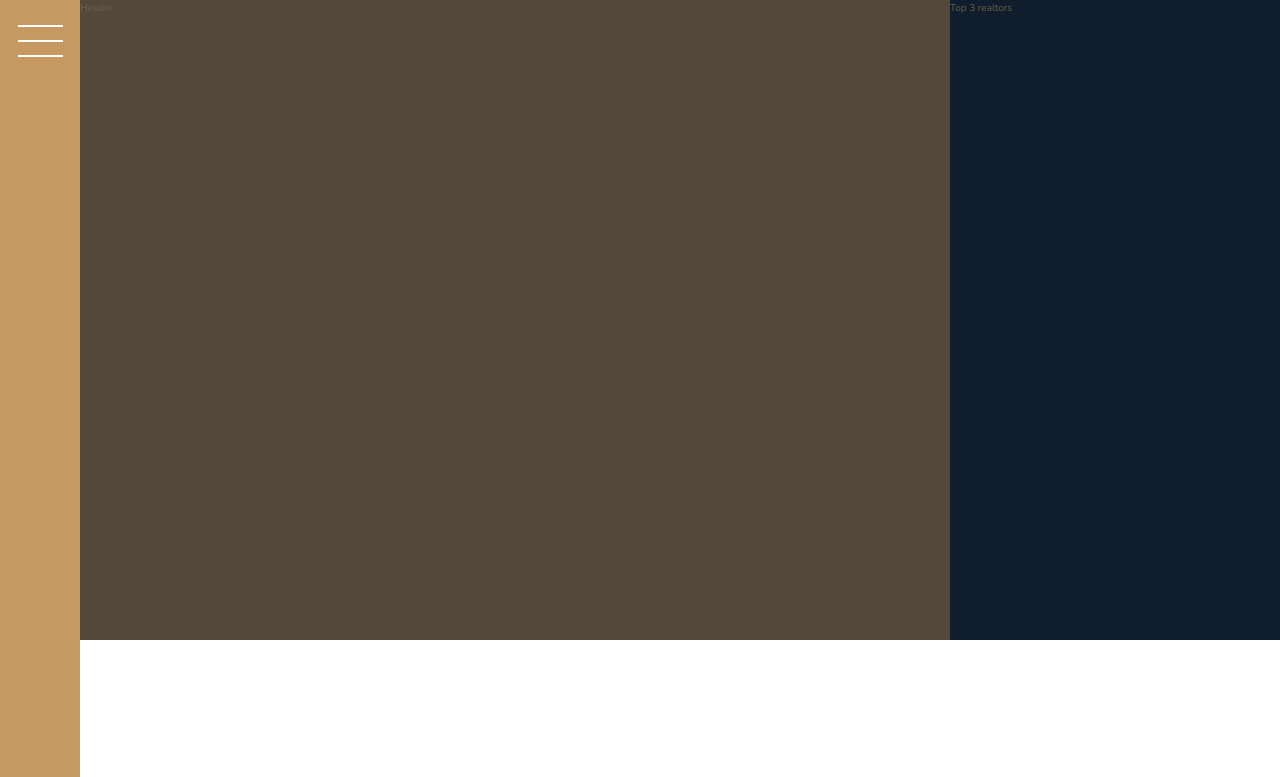
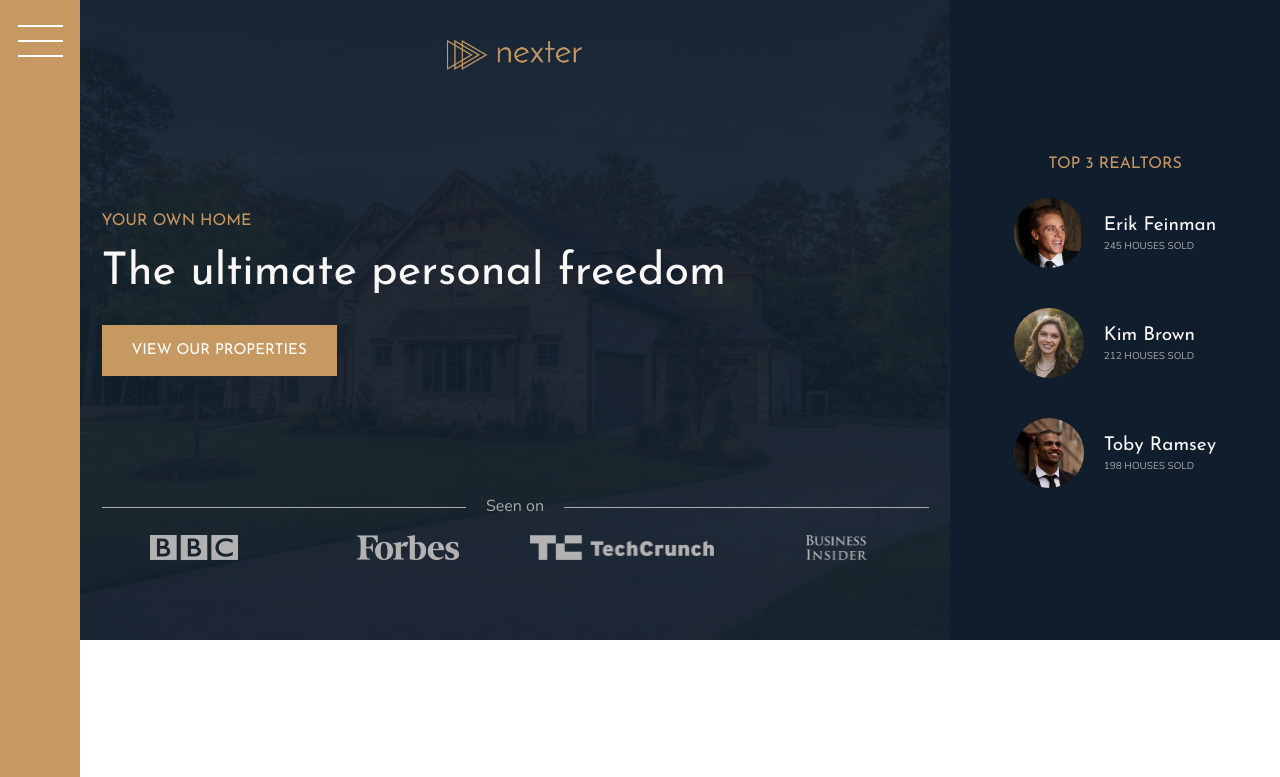
Before and after one commit to jaru66aru/ja.nexter, a website: page index.html in a window 1280 px wide. Shown: the top 777 px of the page. Drawn offline with nearby package versions, Linux system fonts and the light colour scheme.

Commit message:
Building the Header & Realtors Section

```diff
--- a/index.html
+++ b/index.html
@@ -16,10 +16,37 @@
             <button class="nav-btn"></button>
         </div>
         <header class="header">
-            Header
+            <img src="img/logo.png" alt="Nexter logo" class="header__logo">
+            <h3 class="heading-3">Your own home</h3>
+            <h1 class="heading-1">The ultimate personal freedom</h1>
+            <button class="btn header__btn">View our properties</button>
+            <div class="header__seenon-text">Seen on</div>
+            <div class="header__seenon-logos">
+                <img src="img/logo-bbc.png" alt="Seen on logo 1">
+                <img src="img/logo-forbes.png" alt="Seen on logo 2">
+                <img src="img/logo-techcrunch.png" alt="Seen on logo 3">
+                <img src="img/logo-bi.png" alt="Seen on logo 4">
+            </div>
         </header>
-        <div class="realtor">
-            Top 3 realtors
+        <div class="realtors">
+            <h3 class="heading-3">Top 3 realtors</h3>
+            <div class="realtors__list">
+                <img src="img/realtor-1.jpeg" alt="Realtor 1" class="realtors__img">
+                <div class="realtors__details">
+                    <h4 class="heading-4 heading-4--light">Erik Feinman</h4>
+                    <p class="realtors__sold">245 houses sold</p>
+                </div>
+                <img src="img/realtor-2.jpeg" alt="Realtor 2" class="realtors__img">
+                <div class="realtors__details">
+                    <h4 class="heading-4 heading-4--light">Kim Brown</h4>
+                    <p class="realtors__sold">212 houses sold</p>
+                </div>
+                <img src="img/realtor-3.jpeg" alt="Realtor 3" class="realtors__img">
+                <div class="realtors__details">
+                    <h4 class="heading-4 heading-4--light">Toby Ramsey</h4>
+                    <p class="realtors__sold">198 houses sold</p>
+                </div>
+            </div>
         </div>
         <section class="features">
             <div class="feature">
--- a/sass/_header.scss
+++ b/sass/_header.scss
@@ -1,4 +1,52 @@
 .header {
-    background-color: $color-grey-dark-1;
     grid-column: full-start / col-end 6 ;
+    background-image: linear-gradient(rgba($color-secondary, .93), rgba($color-secondary, .93)), url(../img/hero.jpeg);
+    background-size: cover;
+    background-position: center;
+    padding: 8rem;
+    padding-top: 4rem;
+
+    display: grid;
+    grid-template-rows: 1fr min-content 6rem 1fr;
+    grid-template-columns: max-content;
+    grid-row-gap: 1.5rem;
+    justify-content: center;
+    &__logo {
+        height: 3rem;
+        justify-self: center;
+    }
+
+    &__btn {
+        align-self: start;
+        justify-self: start;
+    }
+
+    &__seenon-text {
+        display: grid;
+        grid-template-columns: 1fr max-content 1fr;
+        grid-column-gap: 2rem;
+        align-items: center;
+
+        font-size: 1.6rem;
+        color: $color-grey-light-2;
+
+        &::before,
+        &::after {
+            content: "";
+            height: 1px;
+            display: block;
+            background-color: currentColor;
+        }
+    }
+
+    &__seenon-logos {
+        display: grid;
+        grid-template-columns: repeat(4, 1fr);
+        grid-column-gap: 3rem;
+        justify-items: center;
+        img {
+            height: 2.5rem;
+            filter: brightness(70%);
+        }
+    }
 }
--- a/sass/_realtors.scss
+++ b/sass/_realtors.scss
@@ -1,4 +1,31 @@
-.realtor {
+.realtors {
     background-color: $color-secondary;
     grid-column: col-start 7 / full-end;
+    padding: 3rem;
+
+    display: grid;
+    align-content: center;
+    justify-content: center;
+    justify-items: center;
+    grid-row-gap: 2rem;
+
+    &__list {
+        display: grid;
+        grid-template-columns: min-content max-content;
+        grid-column-gap: 2rem;
+        grid-row-gap: 5vh;
+        align-items: center;
+    }
+
+    &__img {
+        width: 7rem;
+        border-radius: 50%;
+        display: block;
+    }
+
+    &__sold {
+        text-transform: uppercase;
+        color: $color-grey-light-2;
+        margin-top: -3px;
+    }
 }
--- a/sass/_typography.scss
+++ b/sass/_typography.scss
@@ -5,6 +5,9 @@
 
 .heading-1 {
     @extend %heading;
+    font-size: 4.5rem;
+    color: $color-grey-light-1;
+    line-height: 1;
 }
 
 .heading-2 {
```
Also changed, not shown: css/style.css.
